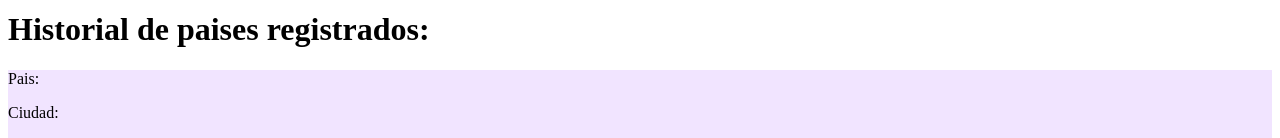
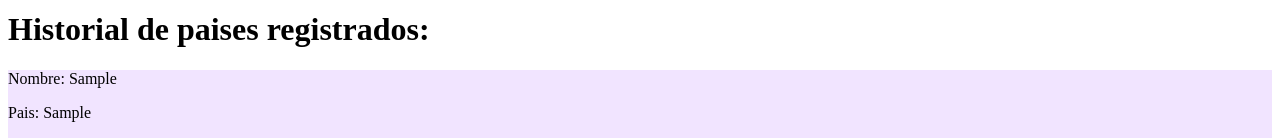
Before and after one commit to marianacastanedar/proyecto-viajes, a React (Vite) app in the folder frontend/: page / in a window 1280 px wide. Both pictures are taken after typing "Sample", "Sample", "Sample", "Sample", "5", "Sample" into the empty fields and a click on the button "enviar". Shown: the part 659-797 px from the top of the page. Built offline with nearby package versions, Linux system fonts and the light colour scheme.

Commit message:
agregar nombre en tarjeta y corregir referencia de pais a atributos

```diff
--- a/frontend/src/components/ItemCard.jsx
+++ b/frontend/src/components/ItemCard.jsx
@@ -4,7 +4,8 @@ function VerItem({ item, archivarItem }) {
     return (
         <div style={{ backgroundColor: "#f1e4ff" }}>
             <div>
-                <p>Pais: {item.pais}</p>
+                <p>Nombre: {item.nombre}</p>
+                <p>Pais: {item.atributos.pais}</p>
                 <p>Ciudad: {item.ciudad}</p>
                 <p>Categoría: {item.categoriaID}</p>
                 <p>Estado: {item.estado}</p>
```
